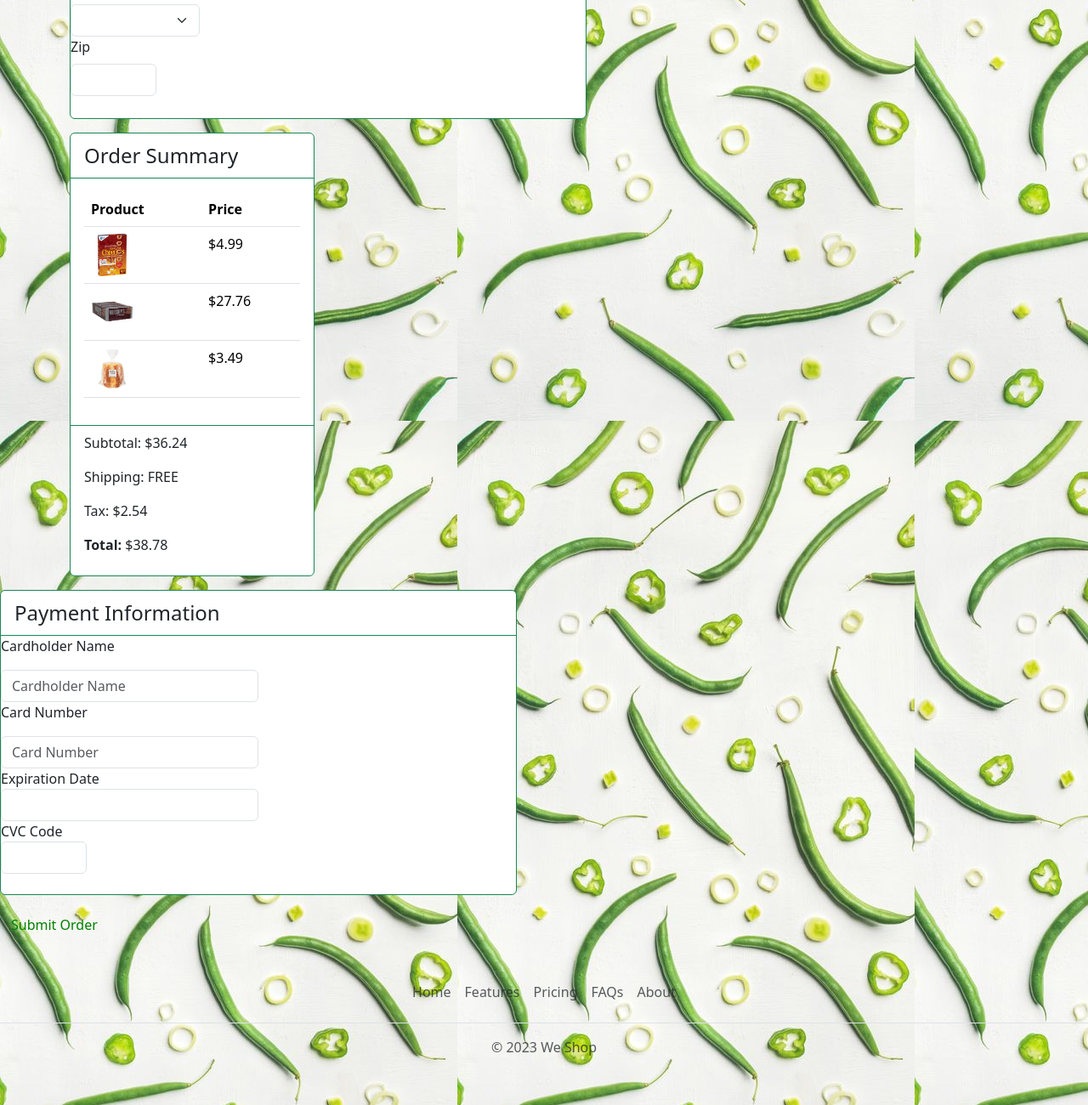
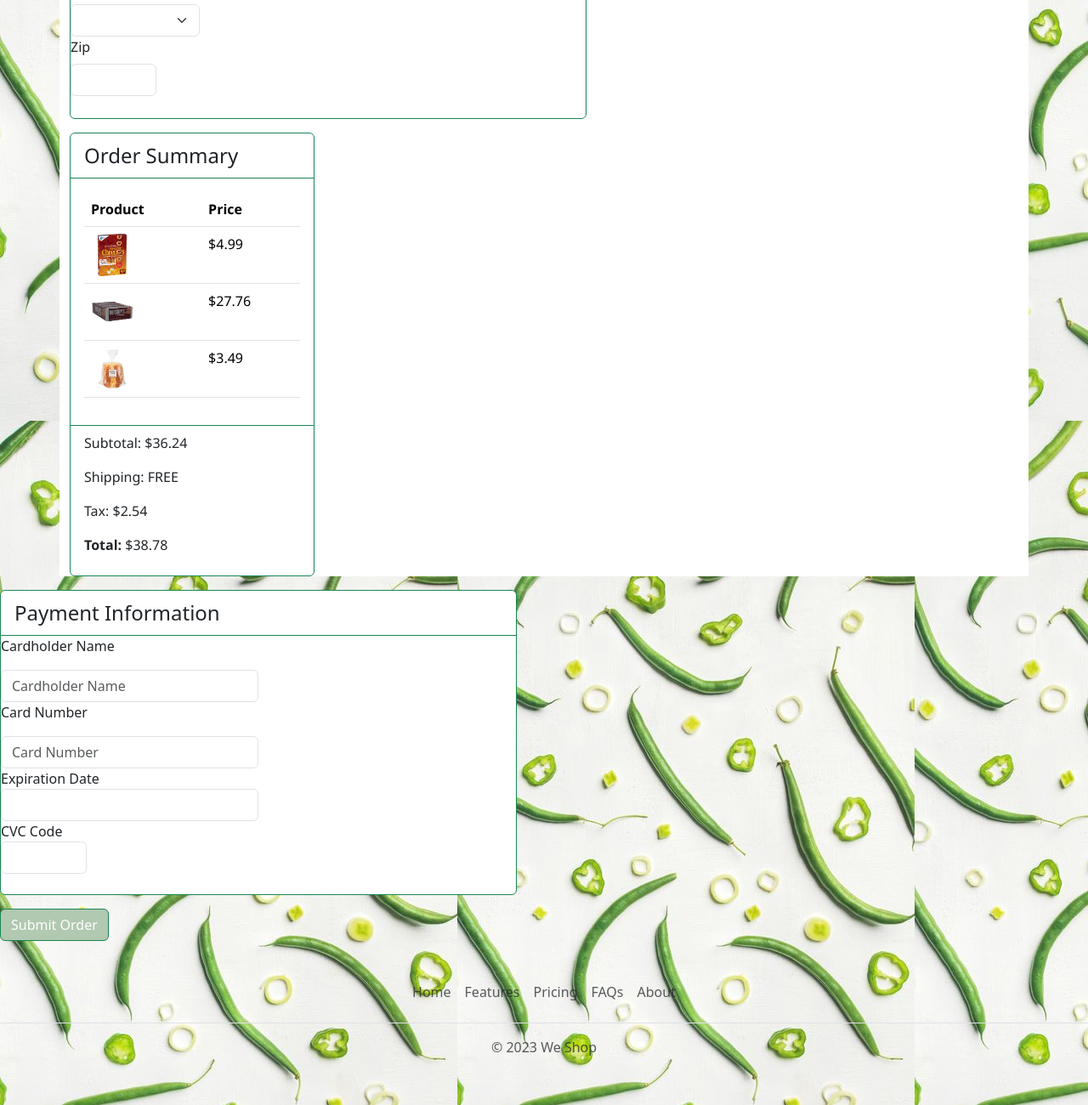
Before and after one commit to CierraMH/Agile-Group-Project, a plain HTML site: page Check-out.html in a window 1280 px wide. Shown: the part 505-1805 px from the top of the page at 85% size. Drawn offline with nearby package versions, Linux system fonts and the light colour scheme; files whose address does not match are found by name.

Commit message:
made changes

```diff
--- a/Check-out.html
+++ b/Check-out.html
@@ -16,6 +16,14 @@
       }
       .card-header  {
         font-size:x-large;
+      }
+      .btn{
+        background-color:  rgb(177, 200, 177);
+        color: #fff;
+      }
+      .container {
+        background-color: white;
+        font-family: "Segoe UI", Tahoma, Geneva, Verdana, sans-serif;
       }
 
 </style>
@@ -241,8 +249,7 @@
 </div>
 <!-----end of payment information -->
 <!--BUTTON-->
-  <button type="button" class="btn" style="color: green">Submit Order</button>
-
+<button type="button" class="btn btn-success">Submit Order</button>
 <!--FOOTER-->
 
 <footer class="py-3 my-4">
```
